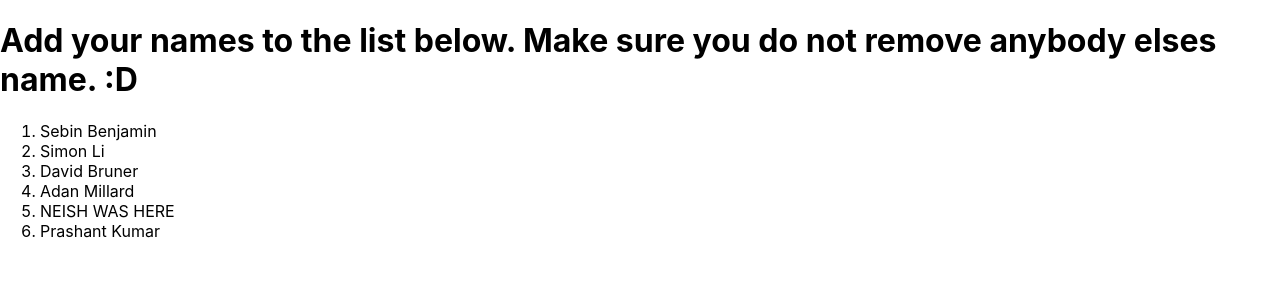
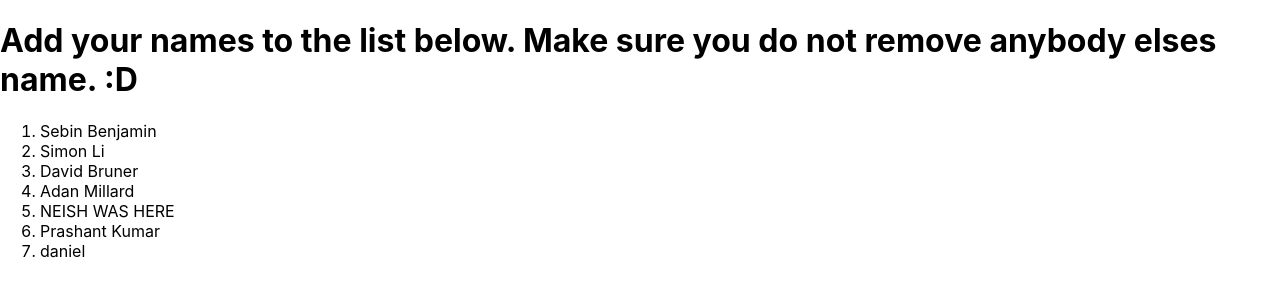
Before and after one commit to Mission-Ready/pr-exercise, a React (Create React App) app: page / in a window 1280 px wide. Shown: the top 300 px of the page. Built offline with nearby package versions, Linux system fonts and the light colour scheme.

Commit message:
add daniel name

```diff
--- a/src/App.js
+++ b/src/App.js
@@ -9,6 +9,7 @@ function App() {
         <li>Adan Millard</li>
         <li>NEISH WAS HERE</li>
         <li>Prashant Kumar</li>
+        <li>daniel</li>
       </ol>
     </>
   );
```
